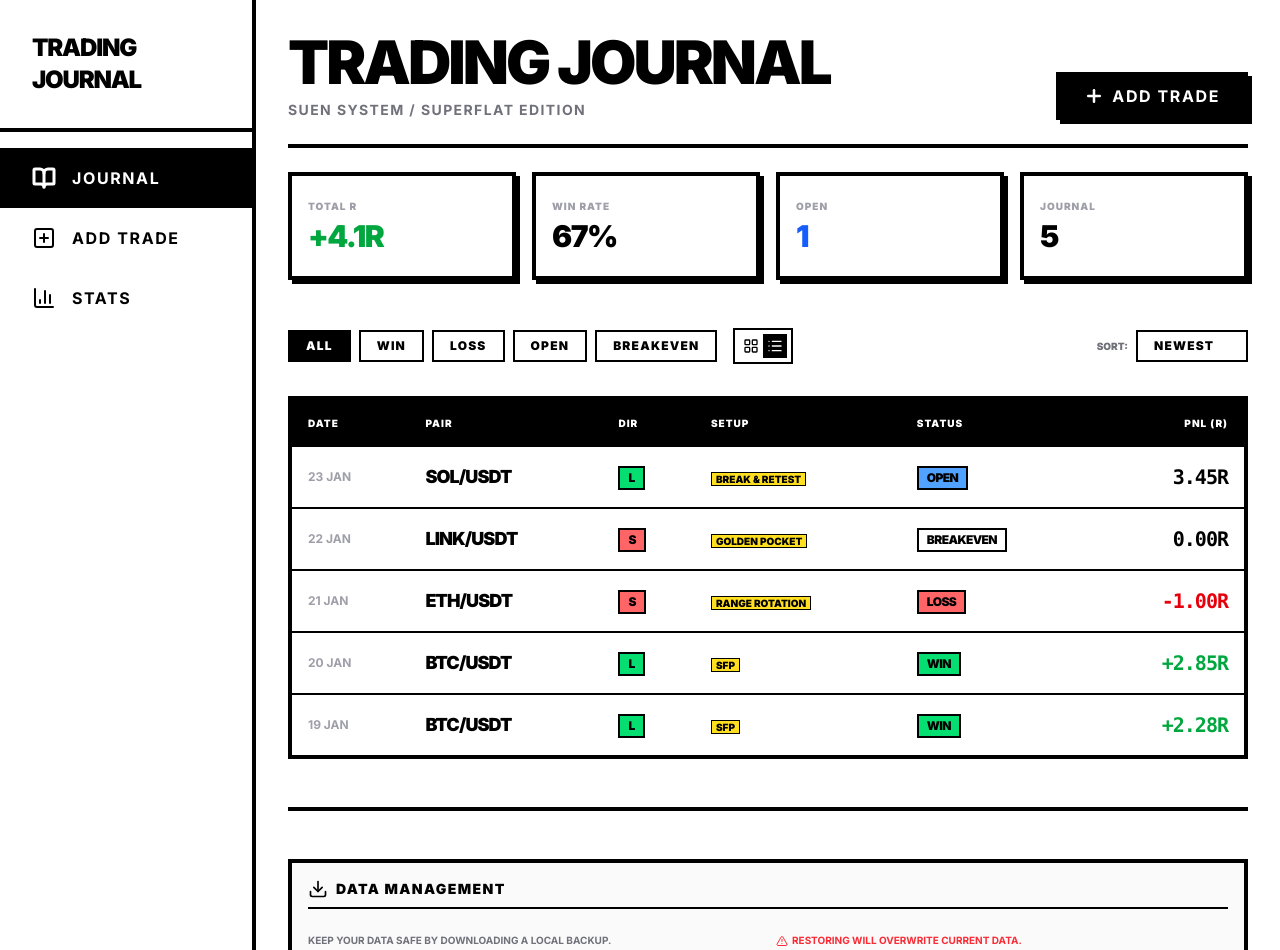
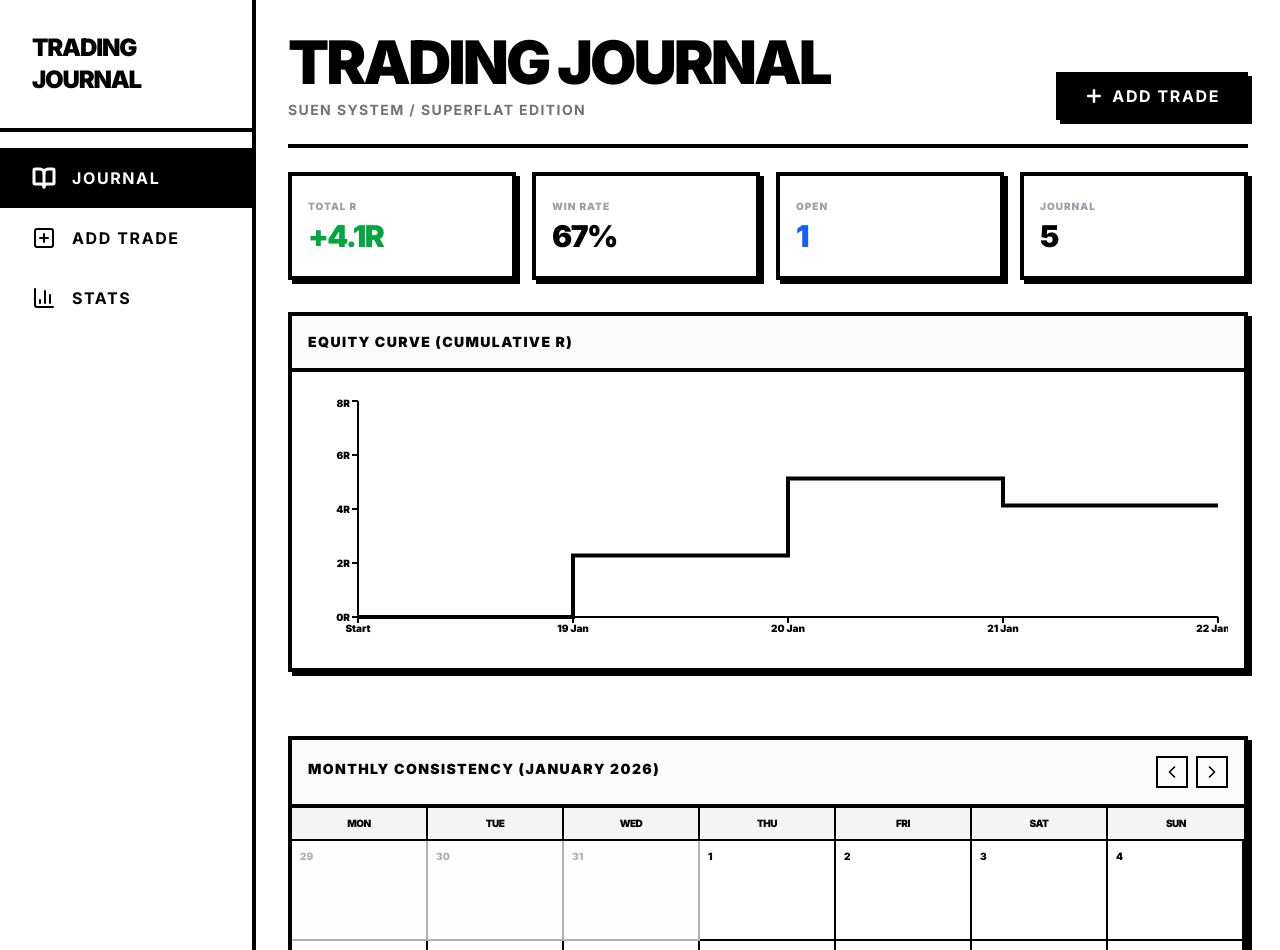
Before and after one commit to BasedDevNgmi/tradingjournal, a Next.js app: page / in a window 1280 px wide. Shown: the top 950 px of the page. Built offline with nearby package versions, Linux system fonts and the light colour scheme.

Commit message:
Feature: Monthly Calendar view met PnL per dag

```diff
--- a/app/page.tsx
+++ b/app/page.tsx
@@ -1,5 +1,7 @@
 import { TradeList } from "@/components/trade-list";
 import { StatsOverview } from "@/components/stats-overview";
+import { EquityChart } from "@/components/equity-chart";
+import { CalendarView } from "@/components/calendar-view";
 import { DataManagement } from "@/components/data-management";
 import { Plus } from "lucide-react";
 import Link from "next/link";
@@ -28,6 +30,12 @@ export default function Home() {
       {/* Stats Section */}
       <StatsOverview />
 
+      {/* Charts & Consistency Section */}
+      <div className="grid grid-cols-1 gap-8">
+        <EquityChart />
+        <CalendarView />
+      </div>
+
       {/* Main Content */}
       <div className="pt-4 space-y-12">
         <TradeList />
--- /dev/null
+++ b/components/calendar-view.tsx
@@ -0,0 +1,120 @@
+"use client";
+
+import React, { useState, useMemo } from "react";
+import {
+  format,
+  startOfMonth,
+  endOfMonth,
+  eachDayOfInterval,
+  startOfWeek,
+  endOfWeek,
+  isSameMonth,
+  isSameDay,
+  addMonths,
+  subMonths,
+  isToday
+} from "date-fns";
+import { ChevronLeft, ChevronRight } from "lucide-react";
+import { useTrades } from "@/context/trade-context";
+import { Card, CardHeader, CardTitle, CardContent } from "@/components/ui/card";
+import { cn } from "@/lib/utils";
+
+export function CalendarView() {
+  const { trades } = useTrades();
+  const [currentMonth, setCurrentMonth] = useState(new Date());
+
+  const days = useMemo(() => {
+    const start = startOfWeek(startOfMonth(currentMonth), { weekStartsOn: 1 });
+    const end = endOfWeek(endOfMonth(currentMonth), { weekStartsOn: 1 });
+
+    return eachDayOfInterval({ start, end });
+  }, [currentMonth]);
+
+  const tradeDataByDay = useMemo(() => {
+    const data: Record<string, number> = {};
+
+    trades.forEach((trade) => {
+      if (trade.status === 'Win' || trade.status === 'Loss' || trade.status === 'Breakeven') {
+        const dateKey = format(new Date(trade.date), "yyyy-MM-dd");
+        data[dateKey] = (data[dateKey] || 0) + (trade.rrRealized || 0);
+      }
+    });
+
+    return data;
+  }, [trades]);
+
+  const nextMonth = () => setCurrentMonth(addMonths(currentMonth, 1));
+  const prevMonth = () => setCurrentMonth(subMonths(currentMonth, 1));
+
+  return (
+    <Card className="border-4 border-black bg-white shadow-[4px_4px_0px_0px_rgba(0,0,0,1)] mb-8">
+      <CardHeader className="p-4 border-b-4 border-black bg-zinc-50 flex flex-row items-center justify-between">
+        <CardTitle className="text-sm font-black uppercase tracking-widest">
+          Monthly Consistency ({format(currentMonth, "MMMM yyyy")})
+        </CardTitle>
+        <div className="flex gap-2">
+          <button
+            onClick={prevMonth}
+            className="p-1 border-2 border-black hover:bg-white transition-all active:translate-y-[2px]"
+          >
+            <ChevronLeft size={20} />
+          </button>
+          <button
+            onClick={nextMonth}
+            className="p-1 border-2 border-black hover:bg-white transition-all active:translate-y-[2px]"
+          >
+            <ChevronRight size={20} />
+          </button>
+        </div>
+      </CardHeader>
+      <CardContent className="p-0">
+        <div className="grid grid-cols-7 border-b-2 border-black bg-zinc-100">
+          {['Mon', 'Tue', 'Wed', 'Thu', 'Fri', 'Sat', 'Sun'].map(day => (
+            <div key={day} className="p-2 text-center text-[10px] font-black uppercase tracking-tighter border-r-2 last:border-r-0 border-black">
+              {day}
+            </div>
+          ))}
+        </div>
+        <div className="grid grid-cols-7 overflow-hidden">
+          {days.map((day, idx) => {
+            const dateKey = format(day, "yyyy-MM-dd");
+            const dailyR = tradeDataByDay[dateKey];
+            const isCurrentMonth = isSameMonth(day, currentMonth);
+            const today = isToday(day);
+
+            return (
+              <div
+                key={dateKey}
+                className={cn(
+                  "min-h-[80px] md:min-h-[100px] p-2 border-b-2 border-r-2 border-black last:border-r-0 flex flex-col justify-between transition-colors",
+                  !isCurrentMonth && "bg-zinc-50 opacity-30",
+                  dailyR > 0 && isCurrentMonth && "bg-green-100",
+                  dailyR < 0 && isCurrentMonth && "bg-red-100",
+                  today && isCurrentMonth && "ring-4 ring-inset ring-yellow-300"
+                )}
+              >
+                <span className={cn(
+                  "text-[10px] font-black",
+                  today ? "bg-black text-white px-1" : "text-black"
+                )}>
+                  {format(day, "d")}
+                </span>
+
+                {isCurrentMonth && dailyR !== undefined && (
+                  <div className="flex-1 flex items-center justify-center">
+                    <span className={cn(
+                      "text-sm md:text-xl font-black tracking-tighter italic",
+                      dailyR > 0 ? "text-green-600" : dailyR < 0 ? "text-red-600" : "text-black"
+                    )}>
+                      {dailyR > 0 ? '+' : ''}{dailyR.toFixed(1)}R
+                    </span>
+                  </div>
+                )}
+              </div>
+            );
+          })}
+        </div>
+      </CardContent>
+    </Card>
+  );
+}
--- /dev/null
+++ b/components/equity-chart.tsx
@@ -0,0 +1,139 @@
+"use client";
+
+import React, { useMemo, useEffect, useState } from "react";
+import {
+  LineChart,
+  Line,
+  XAxis,
+  YAxis,
+  Tooltip,
+  ResponsiveContainer,
+  ReferenceLine,
+} from "recharts";
+import { useTrades } from "@/context/trade-context";
+import { Card, CardHeader, CardTitle, CardContent } from "@/components/ui/card";
+
+const CustomTooltip = ({ active, payload }: any) => {
+  if (active && payload && payload.length) {
+    return (
+      <div className="bg-white border-4 border-black p-2 shadow-[4px_4px_0px_0px_rgba(0,0,0,1)]">
+        <p className="text-[10px] font-black uppercase text-zinc-400">
+          {payload[0].payload.fullDate}
+        </p>
+        <p className="text-lg font-black tracking-tighter">
+          {payload[0].value > 0 ? "+" : ""}
+          {payload[0].value.toFixed(2)}R
+        </p>
+      </div>
+    );
+  }
+  return null;
+};
+
+export function EquityChart() {
+  const { trades } = useTrades();
+  const [mounted, setMounted] = useState(false);
+
+  useEffect(() => {
+    setMounted(true);
+  }, []);
+
+  const chartData = useMemo(() => {
+    // Filter closed trades and sort by date (oldest first)
+    const closedTrades = trades
+      .filter((t) => t.status === "Win" || t.status === "Loss" || t.status === "Breakeven")
+      .sort((a, b) => new Date(a.date).getTime() - new Date(b.date).getTime());
+
+    if (closedTrades.length === 0) return [];
+
+    let cumulativeR = 0;
+    const data = [
+      {
+        date: "Start",
+        fullDate: "Initial State",
+        equity: 0,
+      },
+    ];
+
+    closedTrades.forEach((trade) => {
+      cumulativeR += trade.rrRealized || 0;
+      data.push({
+        date: new Date(trade.date).toLocaleDateString("en-GB", {
+          day: "2-digit",
+          month: "short",
+        }),
+        fullDate: new Date(trade.date).toLocaleDateString("en-GB", {
+          day: "2-digit",
+          month: "short",
+          year: "numeric",
+        }),
+        equity: parseFloat(cumulativeR.toFixed(2)),
+      });
+    });
+
+    return data;
+  }, [trades]);
+
+  if (!mounted) {
+    return (
+      <Card className="border-4 border-black bg-white shadow-[4px_4px_0px_0px_rgba(0,0,0,1)] mb-8">
+        <div className="h-64 flex items-center justify-center bg-zinc-50 animate-pulse">
+          <p className="text-xs font-black uppercase text-zinc-400">Loading Chart...</p>
+        </div>
+      </Card>
+    );
+  }
+
+  return (
+    <Card className="border-4 border-black bg-white shadow-[4px_4px_0px_0px_rgba(0,0,0,1)] mb-8 overflow-hidden">
+      <CardHeader className="p-4 border-b-4 border-black bg-zinc-50">
+        <CardTitle className="text-sm font-black uppercase tracking-widest">
+          Equity Curve (Cumulative R)
+        </CardTitle>
+      </CardHeader>
+      <CardContent className="p-4 pt-6">
+        {chartData.length > 1 ? (
+          <div className="h-64 w-full">
+            <ResponsiveContainer width="100%" height="100%">
+              <LineChart data={chartData} margin={{ top: 5, right: 10, left: 10, bottom: 5 }}>
+                <ReferenceLine y={0} stroke="#000" strokeWidth={2} strokeDasharray="4 4" />
+                <XAxis
+                  dataKey="date"
+                  axisLine={{ stroke: '#000', strokeWidth: 2 }}
+                  tickLine={{ stroke: '#000', strokeWidth: 2 }}
+                  tick={{ fontSize: 10, fontWeight: 900, fill: '#000' }}
+                  interval="preserveStartEnd"
+                  minTickGap={30}
+                />
+                <YAxis
+                  axisLine={{ stroke: '#000', strokeWidth: 2 }}
+                  tickLine={{ stroke: '#000', strokeWidth: 2 }}
+                  tick={{ fontSize: 10, fontWeight: 900, fill: '#000' }}
+                  tickFormatter={(value) => `${value}R`}
+                  width={40}
+                />
+                <Tooltip content={<CustomTooltip />} cursor={{ stroke: '#000', strokeWidth: 2, strokeDasharray: '4 4' }} />
+                <Line
+                  type="stepAfter"
+                  dataKey="equity"
+                  stroke="#000"
+                  strokeWidth={4}
+                  dot={false}
+                  activeDot={{ r: 6, stroke: '#000', strokeWidth: 2, fill: '#fff' }}
+                  animationDuration={1000}
+                />
+              </LineChart>
+            </ResponsiveContainer>
+          </div>
+        ) : (
+          <div className="h-64 flex flex-col items-center justify-center text-center p-8 bg-zinc-50">
+            <p className="text-sm font-black uppercase tracking-tighter">No curve available</p>
+            <p className="text-[10px] font-bold uppercase text-zinc-400 mt-2">
+              Close your first trade to see the curve.
+            </p>
+          </div>
+        )}
+      </CardContent>
+    </Card>
+  );
+}
--- a/package.json
+++ b/package.json
@@ -11,12 +11,14 @@
   "dependencies": {
     "@hookform/resolvers": "^5.2.2",
     "clsx": "^2.1.1",
+    "date-fns": "^4.1.0",
     "lucide-react": "^0.563.0",
     "next": "16.1.4",
     "react": "19.2.3",
     "react-dom": "19.2.3",
     "react-dropzone": "^14.3.8",
     "react-hook-form": "^7.71.1",
+    "recharts": "^3.7.0",
     "tailwind-merge": "^3.4.0",
     "zod": "^4.3.6"
   },
```
Also changed, not shown: 1 other file (tests, documents, lock files or other folders).
